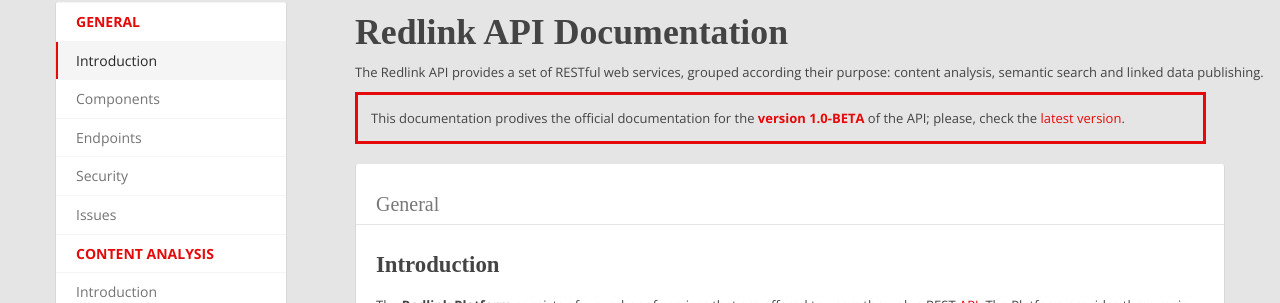
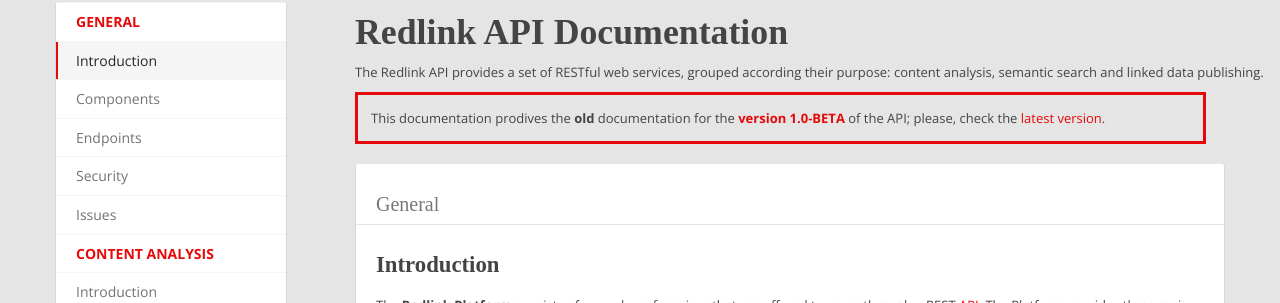
Before and after one commit to redlink-gmbh/redlink-gmbh.github.io, a Jekyll site: the page built from api/1.0-BETA.html, in a window 1280 px wide and 900 px high. Shown: the part 130-433 px from the top of the window. Built offline with Jekyll 4.4.1, drawn with Linux system fonts in a browser that asks for light colours; comment, search, counter and statistics services are not loaded.

Commit message:
highlighting the 'old'

```diff
--- a/api/1.0-BETA.html
+++ b/api/1.0-BETA.html
@@ -39,7 +39,7 @@
                 their purpose: content analysis, semantic search and linked data publishing.
               </p>
               <p style="border-style: solid; border-color: #e60909; padding: 1em; width: 70%;">
-                This documentation prodives the official documentation for the
+                This documentation prodives the <strong>old</strong> documentation for the
                 <a href="1.0-BETA.html"><strong>version 1.0-BETA</strong></a> of the API;
                 please, check the <a href="1.0.html">latest version</a>.
               </p>
```
